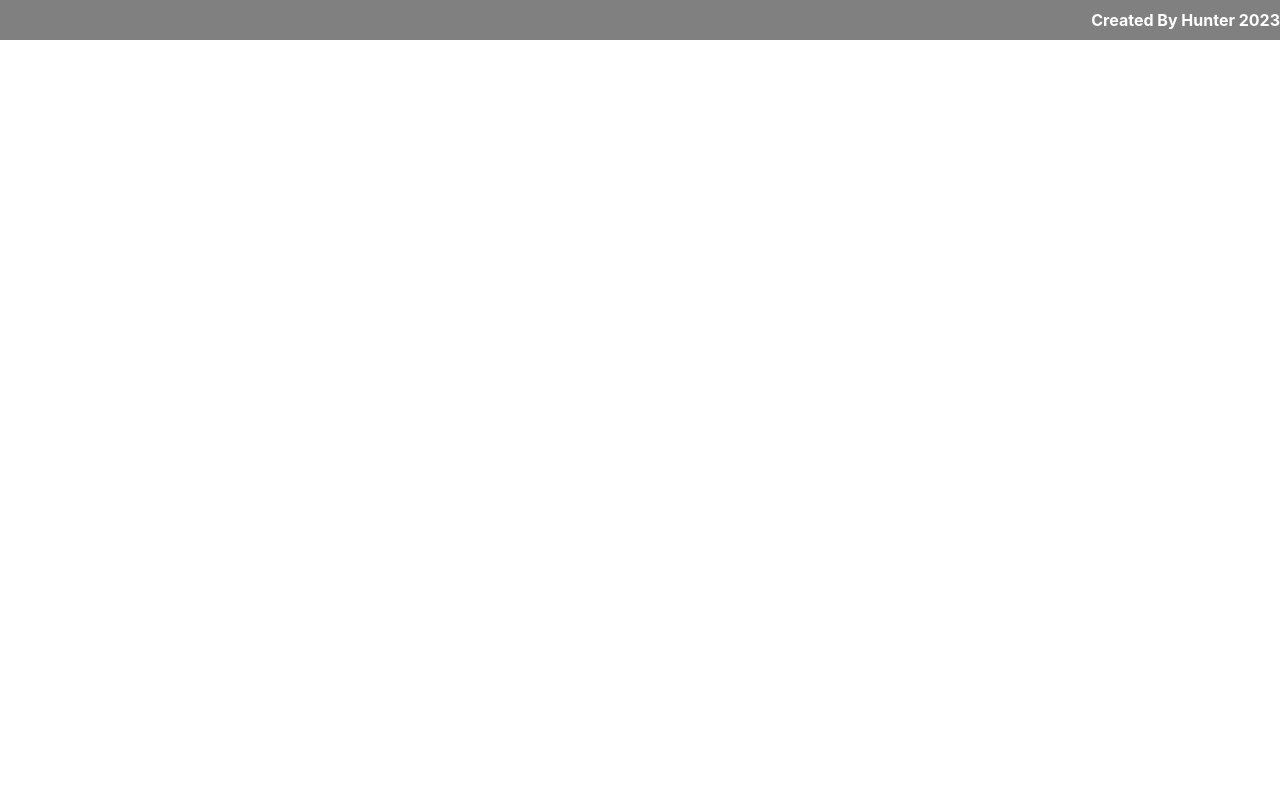
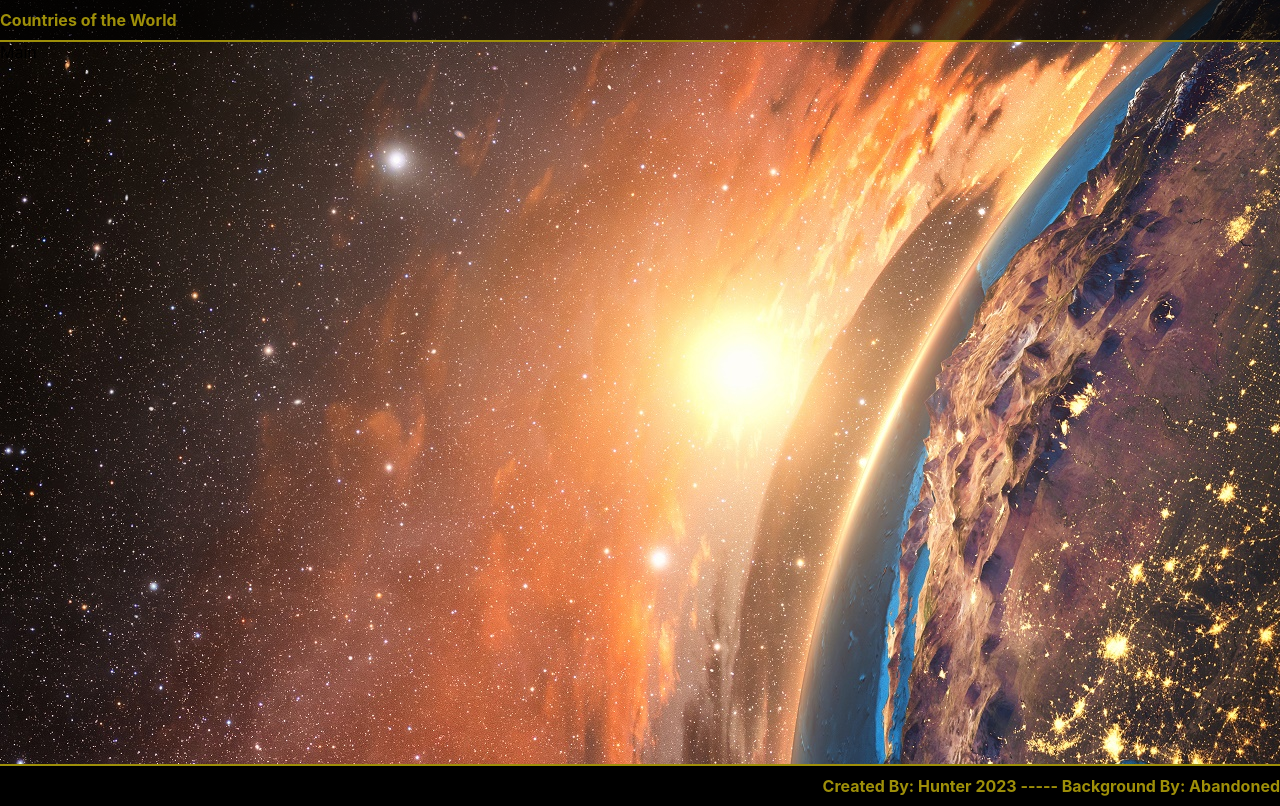
Before and after one commit to Czarapata-Hunter/react-countries-of-the-world, a React (Create React App) app: page / in a window 1280 px wide. Built offline with nearby package versions, Linux system fonts and the light colour scheme.

Commit message:
fetchCountries implemented and pulling from supabase + some CSS styling

```diff
--- a/src/App.js
+++ b/src/App.js
@@ -1,10 +1,15 @@
 import * as React from 'react';
 import './App.css';
 import Footer from './components/layout/Footer/Footer.js';
+import Header from './components/layout/Header/Header.js';
+import Main from './components/Main/Main.js';
+import background from '../src/earthbackground.jpg';
 
 function App() {
   return (
-    <section className="main">
+    <section className="main" style={{ background: `url(${background})` }}>
+      <Header />
+      <Main />
       <Footer />
     </section>
   );
--- a/src/components/Main/Main.css
+++ b/src/components/Main/Main.css
@@ -0,0 +1,3 @@
+.main {
+  height: 95.5vh;
+}
--- a/src/components/Main/Main.js
+++ b/src/components/Main/Main.js
@@ -2,5 +2,5 @@ import * as React from 'react';
 import './Main.css';
 
 export default function Main() {
-  return <div>Main</div>;
+  return <div className="main">Main</div>;
 }
--- a/src/components/layout/Footer/Footer.css
+++ b/src/components/layout/Footer/Footer.css
@@ -1,7 +1,7 @@
 .footer {
-  color: white;
+  color: rgb(158, 143, 9);
   font-weight: bold;
-  background-color: grey;
+  background-color: rgb(0, 0, 0);
   display: flex;
   align-items: center;
   justify-content: right;
@@ -9,4 +9,8 @@
   width: 100%;
   bottom: 0;
   justify-items: center;
+  margin-top: -42px;
+  border-top: 2px;
+  border-top-style: solid;
+  border-color: rgb(158, 143, 9);
 }
--- a/src/components/layout/Footer/Footer.js
+++ b/src/components/layout/Footer/Footer.js
@@ -2,5 +2,5 @@ import * as React from 'react';
 import './Footer.css';
 
 export default function Footer() {
-  return <div className="footer">Created By Hunter 2023</div>;
+  return <div className="footer">Created By: Hunter 2023 ----- Background By: Abandoned </div>;
 }
--- a/src/components/layout/Header/Header.css
+++ b/src/components/layout/Header/Header.css
@@ -0,0 +1,16 @@
+.header {
+  color: rgb(158, 143, 9);
+  /* margin-left: 30px; */
+  font-weight: bold;
+  background-color: rgba(0, 0, 0, 0.699);
+  border-bottom: 2px;
+  border-bottom-style: solid;
+  border-color: rgb(158, 143, 9);
+  display: flex;
+  align-items: center;
+  justify-content: left;
+  height: 40px;
+  width: 100%;
+  bottom: 0;
+  justify-items: center;
+}
--- a/src/components/layout/Header/Header.js
+++ b/src/components/layout/Header/Header.js
@@ -2,5 +2,9 @@ import * as React from 'react';
 import './Header.css';
 
 export default function Header() {
-  return <div>Header</div>;
+  return (
+    <div className="header">
+      <p>Countries of the World</p>
+    </div>
+  );
 }
```
Also changed, not shown: src/services/fetchCountries.js (added, +7 -0 lines), src/earthbackground.jpg (added), src/services/countries.js (deleted).
